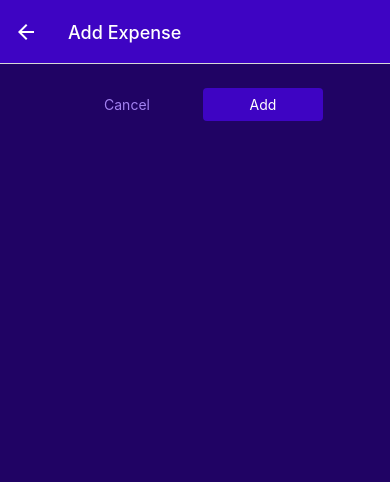
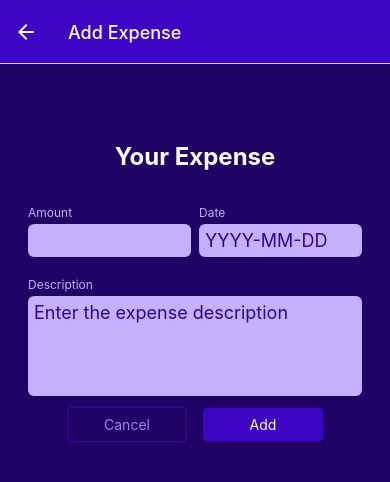
Before and after one commit to headhunter225014/Expenses_Track_APP_RN, a React Native app: screen /ManageExpenseScreen in a window 390 px wide. Shown: the top 482 px of the page. Built offline with nearby package versions, Linux system fonts and the light colour scheme.

Commit message:
Commit seven
Edited the add expense screen and functionality.

```diff
--- /dev/null
+++ b/components/manageExpense/ExpenseForm.js
@@ -0,0 +1,70 @@
+import {View, TextInput, StyleSheet, Text} from "react-native";
+import Input from "./Input";
+import {useState} from "react";
+function ExpenseForm() {
+    const [inputValues, setInputValues] = useState({
+        amount: '',
+        date: '',
+        description: ''
+    });
+    function inputChangedHandler(inputIdentifier, enteredValue) {
+        setInputValues((curInputValues) => {
+            return {
+                ...curInputValues,
+                [inputIdentifier]: enteredValue
+            }
+        });
+    }
+
+    return (
+        <View style={styles.form}>
+            <Text style={styles.title}>Your Expense</Text>
+            <View style={styles.inputsRow}>
+                <Input label='Amount'
+                       textInputConfig={{
+                            keyboardType: 'decimal-pad',
+                            onChangeText: inputChangedHandler.bind(this, 'amount'),
+                            value: inputValues.amount
+                        }}
+                       style={styles.rowInput}
+                />
+                <Input label='Date'
+                       style={styles.rowInput}
+                       textInputConfig={{
+                            placeholder: 'YYYY-MM-DD',
+                            maxLength: 10,
+                            onChangeText: () => {}
+                        }}
+                />
+            </View>
+            <Input label='Description' textInputConfig={{
+                    placeholder: 'Enter the expense description',
+                    multiline: true,
+                    //autoCapitalize: 'characters'
+                 }}
+            />
+        </View>
+    );
+}
+
+export default ExpenseForm;
+
+const styles = StyleSheet.create({
+    inputsRow: {
+        flexDirection: 'row',
+        justifyContent: 'space-between'
+    },
+    rowInput: {
+        flex: 1
+    },
+    form: {
+        marginTop: 30
+    },
+    title: {
+        fontSize: 24,
+        fontWeight: 'bold',
+        color: 'white',
+        textAlign: 'center',
+        marginVertical: 24
+    }
+});
--- /dev/null
+++ b/components/manageExpense/Input.js
@@ -0,0 +1,40 @@
+import {View,Text, TextInput, StyleSheet} from "react-native";
+import {GlobalStyles} from "../../constants/styles";
+
+function Input({label, textInputConfig, style}) {
+    let inputStyles = [styles.textInput];
+    if (textInputConfig && textInputConfig.multiline) {
+        inputStyles.push(styles.inputMultiLine);
+    }
+    return (
+        <View style={[styles.container, style]}>
+            <Text style={styles.text}>{label}</Text>
+            <TextInput style={inputStyles} {...textInputConfig}/>
+        </View>
+    );
+}
+
+export default Input;
+
+const styles = StyleSheet.create({
+    container: {
+        marginHorizontal: 4,
+        marginVertical: 10,
+    },
+    text: {
+        fontSize: 12,
+        color: GlobalStyles.colors.primary100,
+        marginBottom: 4
+    },
+    textInput: {
+        backgroundColor: GlobalStyles.colors.primary100,
+        padding: 6,
+        borderRadius: 6,
+        fontSize: 18,
+        color: GlobalStyles.colors.primary700
+    },
+    inputMultiLine: {
+        minHeight: 100,
+        textAlignVertical: 'top'
+    }
+});
--- a/screens/ManageExpense.js
+++ b/screens/ManageExpense.js
@@ -1,10 +1,12 @@
 import { useContext, useLayoutEffect } from 'react';
-import { StyleSheet, View } from 'react-native';
+import {Keyboard} from 'react-native'
+import {StyleSheet, View, TextInput, SafeAreaView, ScrollView, TouchableWithoutFeedbackBase, TouchableWithoutFeedback} from 'react-native';
 
 import Button from '../components/UI/CustomButton';
 import IconButton from '../components/UI/IconButton';
 import { GlobalStyles } from '../constants/styles';
 import { ExpensesContext } from '../store/expenses-context';
+import ExpenseForm from "../components/manageExpense/ExpenseForm";
 
 function ManageExpense({ route, navigation }) {
     const expensesCtx = useContext(ExpensesContext);
@@ -48,9 +50,11 @@
     }
 
     return (
+        <TouchableWithoutFeedback onPress={Keyboard.dismiss} accessible={false}>
             <View style={styles.container}>
+                <ExpenseForm/>
                 <View style={styles.buttons}>
-                <Button style={styles.button} mode="flat" onPress={cancelHandler}>
+                    <Button style={[styles.button, styles.buttonCancel]} mode="flat" onPress={cancelHandler}>
                         Cancel
                     </Button>
                     <Button style={styles.button} onPress={confirmHandler}>
@@ -68,6 +72,7 @@
                     </View>
                 )}
             </View>
+        </TouchableWithoutFeedback>
     );
 }
 
@@ -88,6 +93,11 @@
         minWidth: 120,
         marginHorizontal: 8,
     },
+    buttonCancel: {
+        borderWidth: 2,
+        borderColor: GlobalStyles.colors.primary700,
+        borderRadius: 5,
+    },
     deleteContainer: {
         marginTop: 16,
         paddingTop: 8,
```
Lines whose indentation alone changed are shown as unchanged.
